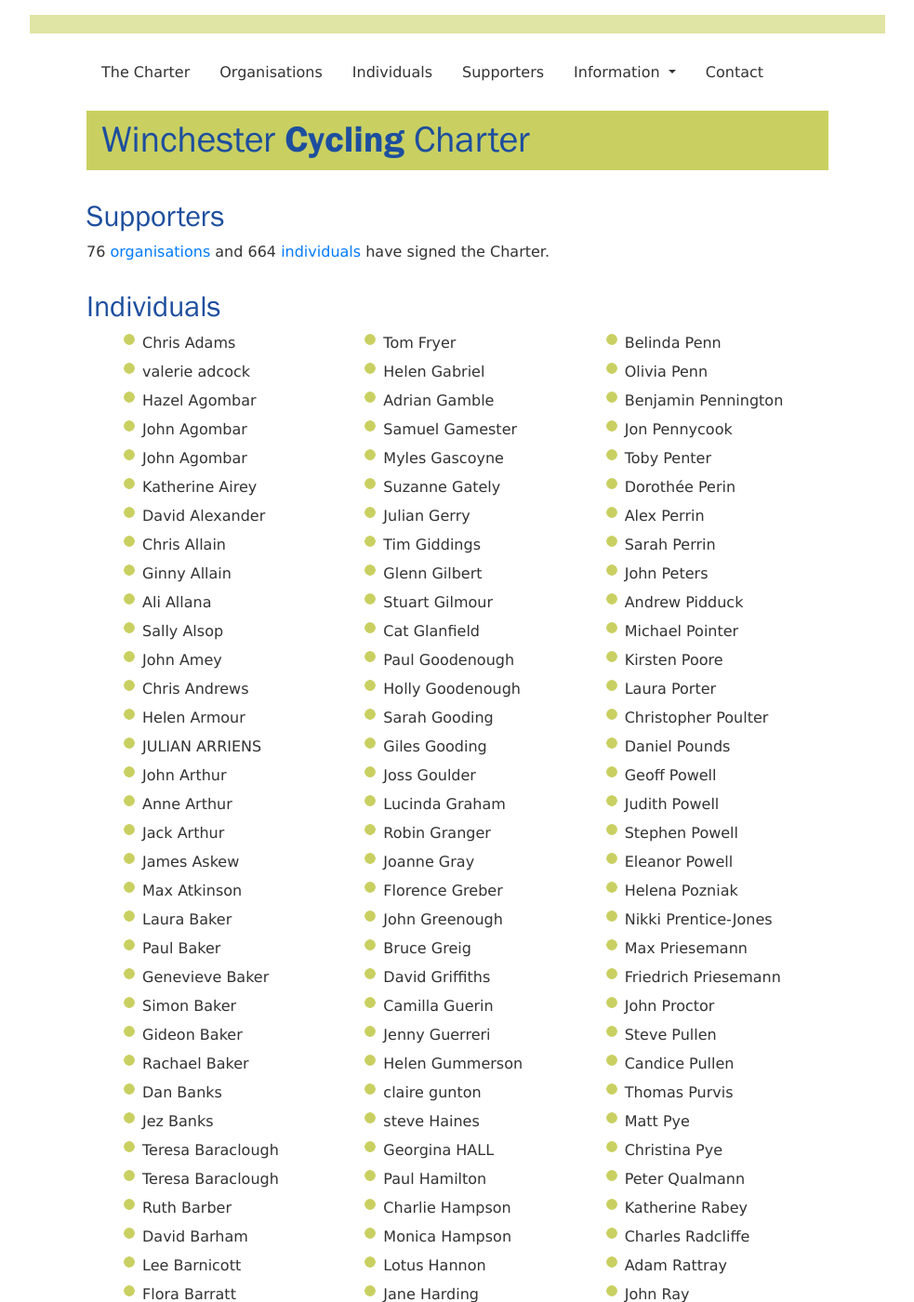
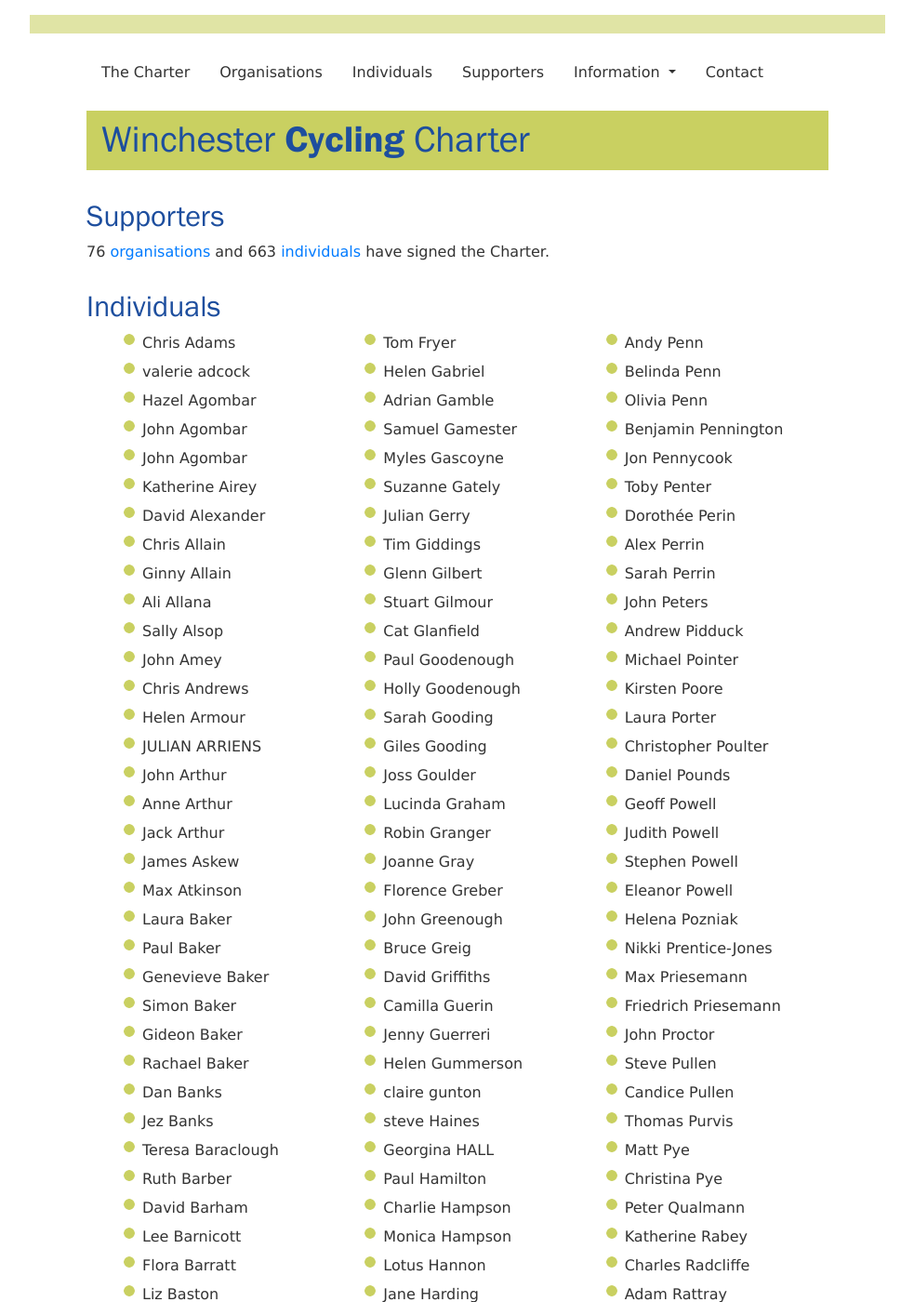
Before and after one commit to winchestercyclingcharter/winchestercyclingcharter.github.io, a Jekyll site: the page built from supporters-alpha.md, in a window 1280 px wide and 1400 px high. Shown: the whole window at 93% size, without its empty margins (148-1131 px from the left). Built offline with Jekyll 4.4.1, drawn with Linux system fonts in a browser that asks for light colours; nearby versions of some CDN libraries.

Commit message:
Update people.yml

```diff
--- a/_data/people.yml
+++ b/_data/people.yml
@@ -654,7 +654,6 @@
 - { lastname: Crosse, firstname: Kate , dt: 20211018-074624-616346 }
 - { lastname: Marshall , firstname: Joe, dt: 20211016-135301-782828 }
 - { lastname: Sewell, firstname: Graeme, dt: 20211018-080648-370162 }
-- { lastname: Baraclough, firstname: Teresa, dt: 20211017-065219-250090 }
 - { lastname: Greig, firstname: Bruce, dt: 20211018-082031-981525 }
 - { lastname: Searles, firstname: Samantha, dt: 20211017-061943-033243 }
 - { lastname: Coulter, firstname: Ian, dt: 20211016-203657-861817 }
```
